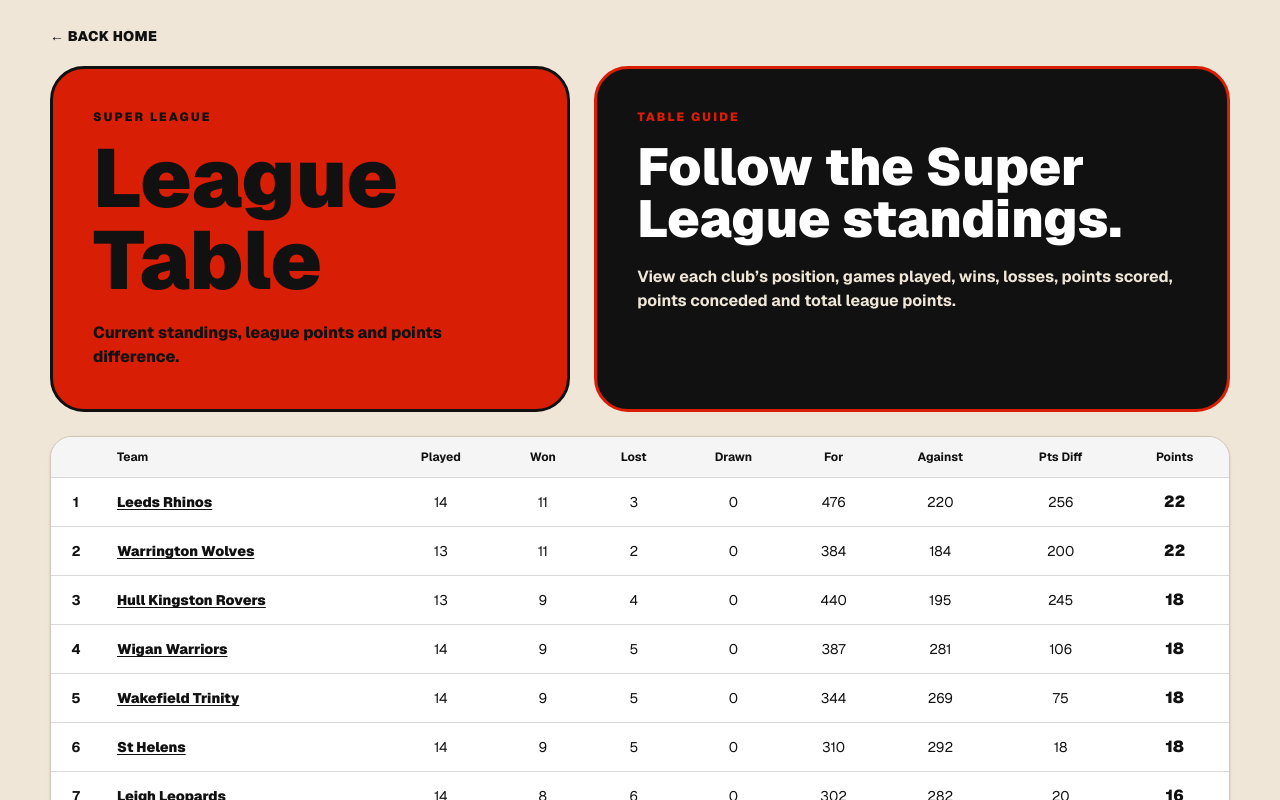
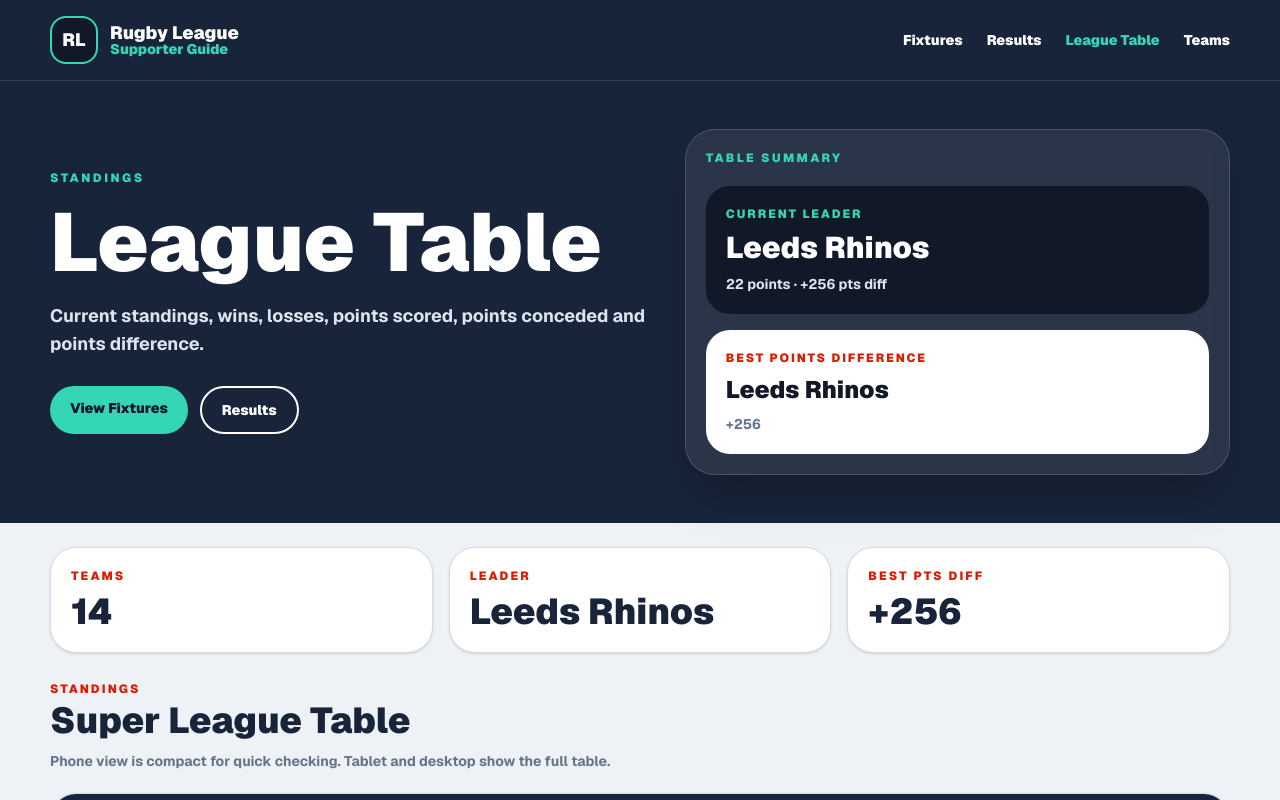
Before and after one commit to acannon76/rugby-league-supporter-web, a Next.js app: page /league-table in a window 1280 px wide. Shown: the top 800 px of the page. Built offline with nearby package versions, Linux system fonts and the light colour scheme.

Commit message:
league table page new design with added phone shrink to see table better

```diff
--- a/src/app/league-table/page.tsx
+++ b/src/app/league-table/page.tsx
@@ -1,103 +1,342 @@
 import Link from "next/link";
-import { leagueTableData } from "@/data/leagueTableData";
+import {
+  leagueTableData,
+  type LeagueTableRow,
+} from "@/data/leagueTableData";
 
 export default function LeagueTablePage() {
   const sortedTable = [...leagueTableData].sort(
     (a, b) => a.position - b.position
   );
 
+  const leader = sortedTable[0];
+  const bestPointsDifference = [...sortedTable].sort(
+    (a, b) => getPointsDifference(b) - getPointsDifference(a)
+  )[0];
+
   return (
-    <main className="min-h-screen bg-[#efe6d8] px-4 py-6 font-sans sm:px-6 lg:px-10">
-      <div className="mx-auto max-w-[1180px]">
-        <Link
-          href="/"
-          className="mb-5 inline-block text-sm font-black tracking-wide text-[#111] no-underline"
-        >
-          ← BACK HOME
-        </Link>
+    <main className="min-h-screen bg-[#eef1f5] font-sans text-[#111]">
+      <SiteHeader />
 
-        <section className="mb-6 grid gap-6 lg:grid-cols-[0.9fr_1.1fr] lg:items-stretch">
-          <div className="rounded-[34px] border-[3px] border-[#111] bg-[#d81e05] p-6 text-[#111] sm:p-8 lg:p-10">
-            <p className="mb-3 text-xs font-black tracking-[0.18em]">
-              SUPER LEAGUE
+      <section className="bg-[#18243a] px-4 py-8 text-white sm:px-6 lg:px-10 lg:py-12">
+        <div className="mx-auto grid max-w-[1180px] gap-8 lg:grid-cols-[1.05fr_0.95fr] lg:items-center">
+          <div>
+            <p className="mb-4 text-xs font-black uppercase tracking-[0.22em] text-[#35d6b4]">
+              Standings
             </p>
 
-            <h1 className="text-[46px] font-black leading-none sm:text-[70px] lg:text-[82px]">
+            <h1 className="max-w-[760px] text-[46px] font-black leading-[0.98] sm:text-[66px] lg:text-[82px]">
               League Table
             </h1>
 
-            <p className="mt-5 max-w-[620px] text-sm font-extrabold leading-6 sm:text-base">
-              Current standings, league points and points difference.
+            <p className="mt-5 max-w-[700px] text-base font-bold leading-7 text-[#dce4f0] sm:text-lg">
+              Current standings, wins, losses, points scored, points conceded
+              and points difference.
+            </p>
+
+            <div className="mt-7 flex flex-wrap gap-3">
+              <Link
+                href="/fixtures"
+                className="rounded-full bg-[#35d6b4] px-5 py-3 text-sm font-black text-[#111827] no-underline"
+              >
+                View Fixtures
+              </Link>
+
+              <Link
+                href="/results"
+                className="rounded-full border-2 border-white px-5 py-3 text-sm font-black text-white no-underline"
+              >
+                Results
+              </Link>
+            </div>
+          </div>
+
+          <HeroStandingsCard leader={leader} bestDiff={bestPointsDifference} />
+        </div>
+      </section>
+
+      <section className="px-4 py-6 sm:px-6 lg:px-10">
+        <div className="mx-auto max-w-[1180px]">
+          <section className="mb-7 grid gap-4 sm:grid-cols-3">
+            <StatCard title="Teams" value={sortedTable.length} />
+            <StatCard title="Leader" valueText={leader?.team || "TBC"} />
+            <StatCard
+              title="Best Pts Diff"
+              valueText={
+                bestPointsDifference
+                  ? formatPointsDifference(getPointsDifference(bestPointsDifference))
+                  : "TBC"
+              }
+            />
+          </section>
+
+          <SectionHeading
+            eyebrow="Standings"
+            title="Super League Table"
+            text="Phone view is compact for quick checking. Tablet and desktop show the full table."
+          />
+
+          <MobileLeagueTable rows={sortedTable} />
+
+          <DesktopLeagueTable rows={sortedTable} />
+
+          <section className="mt-6 rounded-[26px] border border-[#d6dce5] bg-white p-5 shadow-sm">
+            <p className="text-xs font-black uppercase tracking-[0.18em] text-[#d81e05]">
+              Table Note
+            </p>
+
+            <p className="mt-2 text-sm font-bold leading-6 text-[#64748b]">
+              Points difference is calculated automatically from points scored
+              minus points conceded. Update For and Against in leagueTableData.ts
+              and the table will work it out.
+            </p>
+          </section>
+        </div>
+      </section>
+    </main>
+  );
+}
+
+function SiteHeader() {
+  return (
+    <header className="border-b border-white/10 bg-[#18243a] px-4 py-4 text-white sm:px-6 lg:px-10">
+      <div className="mx-auto flex max-w-[1180px] items-center justify-between gap-5">
+        <Link href="/" className="flex items-center gap-3 no-underline">
+          <div className="flex h-12 w-12 items-center justify-center rounded-2xl border-2 border-[#35d6b4] bg-[#111827] text-lg font-black text-white">
+            RL
+          </div>
+
+          <div>
+            <p className="text-lg font-black leading-none text-white">
+              Rugby League
+            </p>
+            <p className="text-sm font-black leading-none text-[#35d6b4]">
+              Supporter Guide
+            </p>
+          </div>
+        </Link>
+
+        <nav className="hidden items-center gap-6 text-sm font-black md:flex">
+          <Link href="/fixtures" className="text-white no-underline">
+            Fixtures
+          </Link>
+          <Link href="/results" className="text-white no-underline">
+            Results
+          </Link>
+          <Link href="/league-table" className="text-[#35d6b4] no-underline">
+            League Table
+          </Link>
+          <Link href="/teams" className="text-white no-underline">
+            Teams
+          </Link>
+        </nav>
+      </div>
+    </header>
+  );
+}
+
+function HeroStandingsCard({
+  leader,
+  bestDiff,
+}: {
+  leader?: LeagueTableRow;
+  bestDiff?: LeagueTableRow;
+}) {
+  return (
+    <div className="rounded-[30px] border border-white/15 bg-white/8 p-5 shadow-2xl backdrop-blur">
+      <p className="text-xs font-black uppercase tracking-[0.2em] text-[#35d6b4]">
+        Table Summary
+      </p>
+
+      <div className="mt-5 space-y-4">
+        <div className="rounded-[24px] bg-[#111827] p-5">
+          <p className="text-xs font-black uppercase tracking-[0.16em] text-[#35d6b4]">
+            Current Leader
+          </p>
+
+          <p className="mt-2 text-3xl font-black text-white">
+            {leader?.team || "TBC"}
+          </p>
+
+          {leader && (
+            <p className="mt-2 text-sm font-bold text-[#dce4f0]">
+              {leader.points} points · {formatPointsDifference(
+                getPointsDifference(leader)
+              )} pts diff
+            </p>
+          )}
+        </div>
+
+        <div className="rounded-[24px] bg-white p-5 text-[#111827]">
+          <p className="text-xs font-black uppercase tracking-[0.16em] text-[#d81e05]">
+            Best Points Difference
+          </p>
+
+          <p className="mt-2 text-2xl font-black">
+            {bestDiff?.team || "TBC"}
+          </p>
+
+          {bestDiff && (
+            <p className="mt-2 text-sm font-bold text-[#64748b]">
+              {formatPointsDifference(getPointsDifference(bestDiff))}
+            </p>
+          )}
+        </div>
+      </div>
+    </div>
+  );
+}
+
+function StatCard({
+  title,
+  value,
+  valueText,
+}: {
+  title: string;
+  value?: number;
+  valueText?: string;
+}) {
+  return (
+    <section className="rounded-[26px] border border-[#d6dce5] bg-white p-5 shadow-sm">
+      <p className="text-xs font-black uppercase tracking-[0.18em] text-[#d81e05]">
+        {title}
+      </p>
+
+      <p className="mt-2 text-3xl font-black text-[#18243a] sm:text-4xl">
+        {valueText ?? value}
+      </p>
+    </section>
+  );
+}
+
+function SectionHeading({
+  eyebrow,
+  title,
+  text,
+}: {
+  eyebrow: string;
+  title: string;
+  text: string;
+}) {
+  return (
+    <div className="mb-5">
+      <p className="text-xs font-black uppercase tracking-[0.18em] text-[#d81e05]">
+        {eyebrow}
+      </p>
+
+      <h2 className="mt-1 text-3xl font-black text-[#18243a] sm:text-4xl">
+        {title}
+      </h2>
+
+      <p className="mt-2 max-w-[720px] text-sm font-bold leading-6 text-[#64748b]">
+        {text}
+      </p>
+    </div>
+  );
+}
+
+function MobileLeagueTable({ rows }: { rows: LeagueTableRow[] }) {
+  return (
+    <section className="overflow-hidden rounded-[26px] border border-[#d6dce5] bg-white shadow-sm md:hidden">
+      <div className="grid grid-cols-[42px_1fr_64px_56px] bg-[#18243a] px-4 py-3 text-xs font-black uppercase tracking-[0.12em] text-white">
+        <div>#</div>
+        <div>Team</div>
+        <div className="text-center">Diff</div>
+        <div className="text-right">Pts</div>
+      </div>
+
+      {rows.map((row) => {
+        const pointsDifference = getPointsDifference(row);
+
+        return (
+          <Link
+            key={row.team}
+            href={`/team/${row.slug}`}
+            className="grid grid-cols-[42px_1fr_64px_56px] items-center border-b border-[#d6dce5] bg-[#f8fafc] px-4 py-4 text-[#111] no-underline last:border-b-0"
+          >
+            <p className="text-lg font-black text-[#d81e05]">
+              {row.position}
+            </p>
+
+            <div>
+              <p className="font-black leading-tight text-[#18243a] underline underline-offset-2">
+                {row.team}
+              </p>
+
+              <p className="mt-1 text-xs font-bold text-[#64748b]">
+                P {row.played} · W {row.won} · L {row.lost} · D {row.drawn}
+              </p>
+
+              <p className="mt-1 text-xs font-bold text-[#64748b]">
+                F {row.pointsFor} · A {row.pointsAgainst}
               </p>
             </div>
 
-          <div className="rounded-[34px] border-[3px] border-[#d81e05] bg-[#111] p-6 text-white sm:p-8 lg:p-10">
-            <p className="text-xs font-black tracking-[0.18em] text-[#d81e05]">
-  TABLE GUIDE
+            <p className="text-center text-sm font-black text-[#18243a]">
+              {formatPointsDifference(pointsDifference)}
             </p>
 
-<h2 className="mt-4 text-[32px] font-black leading-none sm:text-[44px] lg:text-[52px]">
-  Follow the Super League standings.
-</h2>
+            <p className="text-right text-xl font-black text-[#111827]">
+              {row.points}
+            </p>
+          </Link>
+        );
+      })}
+    </section>
+  );
+}
 
-<p className="mt-5 text-sm font-bold leading-6 text-[#efe6d8] sm:text-base">
-  View each club’s position, games played, wins, losses, points scored,
-  points conceded and total league points.
-</p>
-          </div>
-        </section>
-
-        <section className="overflow-x-auto rounded-[22px] border border-[#d0c7b8] bg-white shadow-sm">
+function DesktopLeagueTable({ rows }: { rows: LeagueTableRow[] }) {
+  return (
+    <section className="hidden overflow-x-auto rounded-[26px] border border-[#d6dce5] bg-white shadow-sm md:block">
       <table className="w-full min-w-[900px] border-collapse text-sm text-[#111]">
         <thead>
-              <tr className="bg-[#f5f5f5] text-left text-xs font-black">
-                <th className="w-[50px] px-4 py-3 text-center"></th>
-                <th className="px-4 py-3">Team</th>
-                <th className="px-4 py-3 text-center">Played</th>
-                <th className="px-4 py-3 text-center">Won</th>
-                <th className="px-4 py-3 text-center">Lost</th>
-                <th className="px-4 py-3 text-center">Drawn</th>
-                <th className="px-4 py-3 text-center">For</th>
-                <th className="px-4 py-3 text-center">Against</th>
-                <th className="px-4 py-3 text-center">Pts Diff</th>
-                <th className="px-4 py-3 text-center">Points</th>
+          <tr className="bg-[#18243a] text-left text-xs font-black uppercase tracking-[0.08em] text-white">
+            <th className="w-[52px] px-4 py-4 text-center">#</th>
+            <th className="px-4 py-4">Team</th>
+            <th className="px-4 py-4 text-center">Played</th>
+            <th className="px-4 py-4 text-center">Won</th>
+            <th className="px-4 py-4 text-center">Lost</th>
+            <th className="px-4 py-4 text-center">Drawn</th>
+            <th className="px-4 py-4 text-center">For</th>
+            <th className="px-4 py-4 text-center">Against</th>
+            <th className="px-4 py-4 text-center">Pts Diff</th>
+            <th className="px-4 py-4 text-center">Points</th>
           </tr>
         </thead>
 
         <tbody>
-              {sortedTable.map((row) => {
-                const pointsDifference = row.pointsFor - row.pointsAgainst;
+          {rows.map((row) => {
+            const pointsDifference = getPointsDifference(row);
 
             return (
               <tr
                 key={row.team}
-                    className="border-t border-[#d9d9d9] hover:bg-[#fff5ef]"
+                className="border-t border-[#d6dce5] bg-white hover:bg-[#f8fafc]"
               >
-                    <td className="px-4 py-3 text-center font-bold">
+                <td className="px-4 py-4 text-center font-black text-[#d81e05]">
                   {row.position}
                 </td>
 
-                    <td className="px-4 py-3 font-black">
+                <td className="px-4 py-4 font-black">
                   <Link
                     href={`/team/${row.slug}`}
-                        className="text-[#111] underline decoration-[#111] underline-offset-2"
+                    className="text-[#18243a] underline decoration-[#18243a] underline-offset-2"
                   >
                     {row.team}
                   </Link>
                 </td>
 
-                    <td className="px-4 py-3 text-center">{row.played}</td>
-                    <td className="px-4 py-3 text-center">{row.won}</td>
-                    <td className="px-4 py-3 text-center">{row.lost}</td>
-                    <td className="px-4 py-3 text-center">{row.drawn}</td>
-                    <td className="px-4 py-3 text-center">{row.pointsFor}</td>
-                    <td className="px-4 py-3 text-center">
-                      {row.pointsAgainst}
+                <td className="px-4 py-4 text-center">{row.played}</td>
+                <td className="px-4 py-4 text-center">{row.won}</td>
+                <td className="px-4 py-4 text-center">{row.lost}</td>
+                <td className="px-4 py-4 text-center">{row.drawn}</td>
+                <td className="px-4 py-4 text-center">{row.pointsFor}</td>
+                <td className="px-4 py-4 text-center">{row.pointsAgainst}</td>
+                <td className="px-4 py-4 text-center font-black">
+                  {formatPointsDifference(pointsDifference)}
                 </td>
-                    <td className="px-4 py-3 text-center">
-                      {pointsDifference}
-                    </td>
-                    <td className="px-4 py-3 text-center text-base font-black">
+                <td className="px-4 py-4 text-center text-lg font-black">
                   {row.points}
                 </td>
               </tr>
@@ -106,22 +345,17 @@ export default function LeagueTablePage() {
         </tbody>
       </table>
     </section>
-
-        <section className="mt-5 rounded-[24px] border-[3px] border-[#111] bg-[#f5ede0] p-5">
-  <p className="text-xs font-black tracking-[0.18em] text-[#d81e05]">
-    SUPPORTER NOTE
-  </p>
-
-  <h2 className="mt-3 text-2xl font-black text-[#111]">
-    Tap a team name to open the club guide.
-  </h2>
-
-  <p className="mt-2 text-sm font-bold leading-6 text-[#444]">
-    Each club guide can include stadium details, parking, away end information,
-    travel options, local pubs and matchday notes.
-  </p>
-</section>
-      </div>
-    </main>
   );
 }
+
+function getPointsDifference(row: LeagueTableRow) {
+  return row.pointsFor - row.pointsAgainst;
+}
+
+function formatPointsDifference(value: number) {
+  if (value > 0) {
+    return `+${value}`;
+  }
+
+  return String(value);
+}
```
Lines whose indentation alone changed are shown as unchanged.
